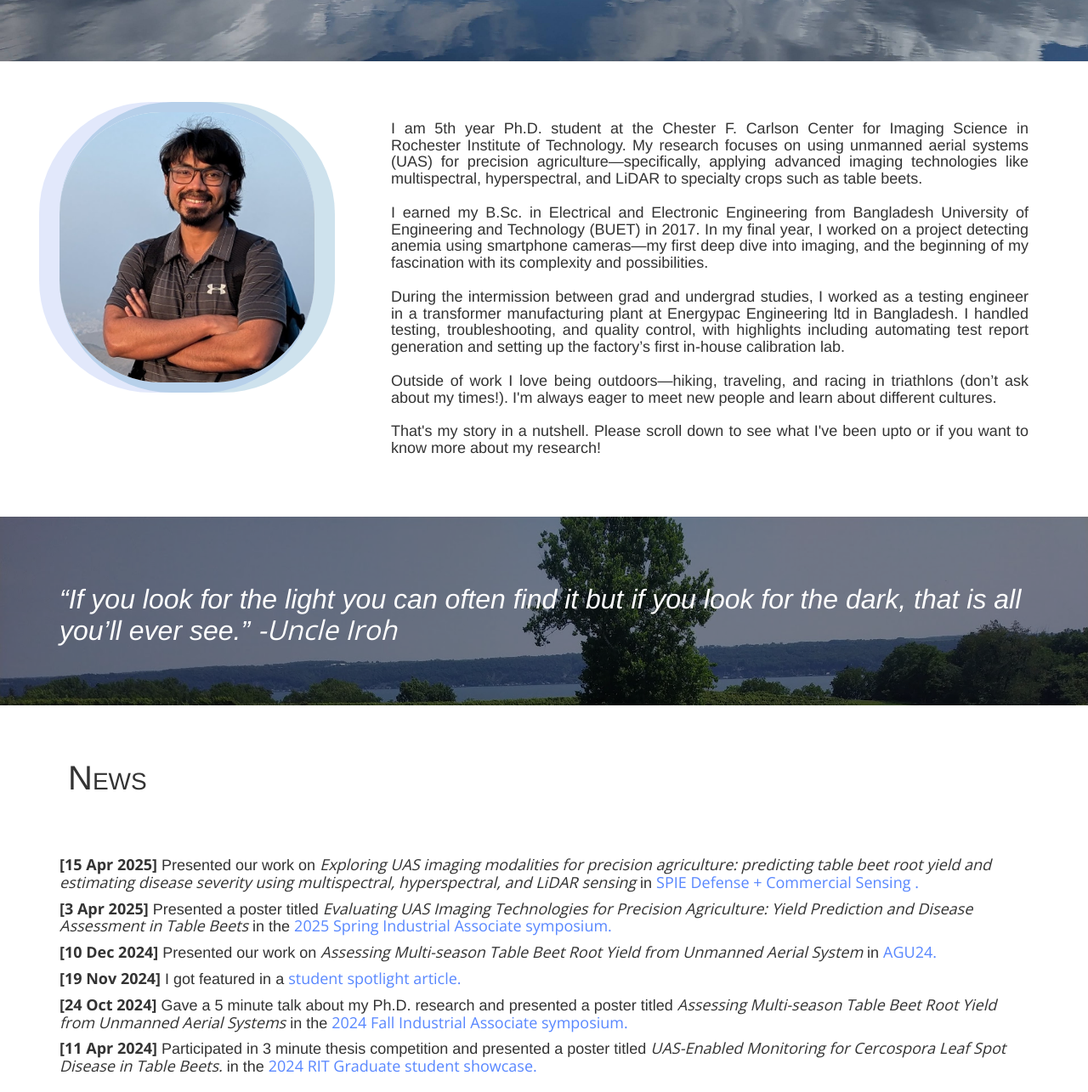
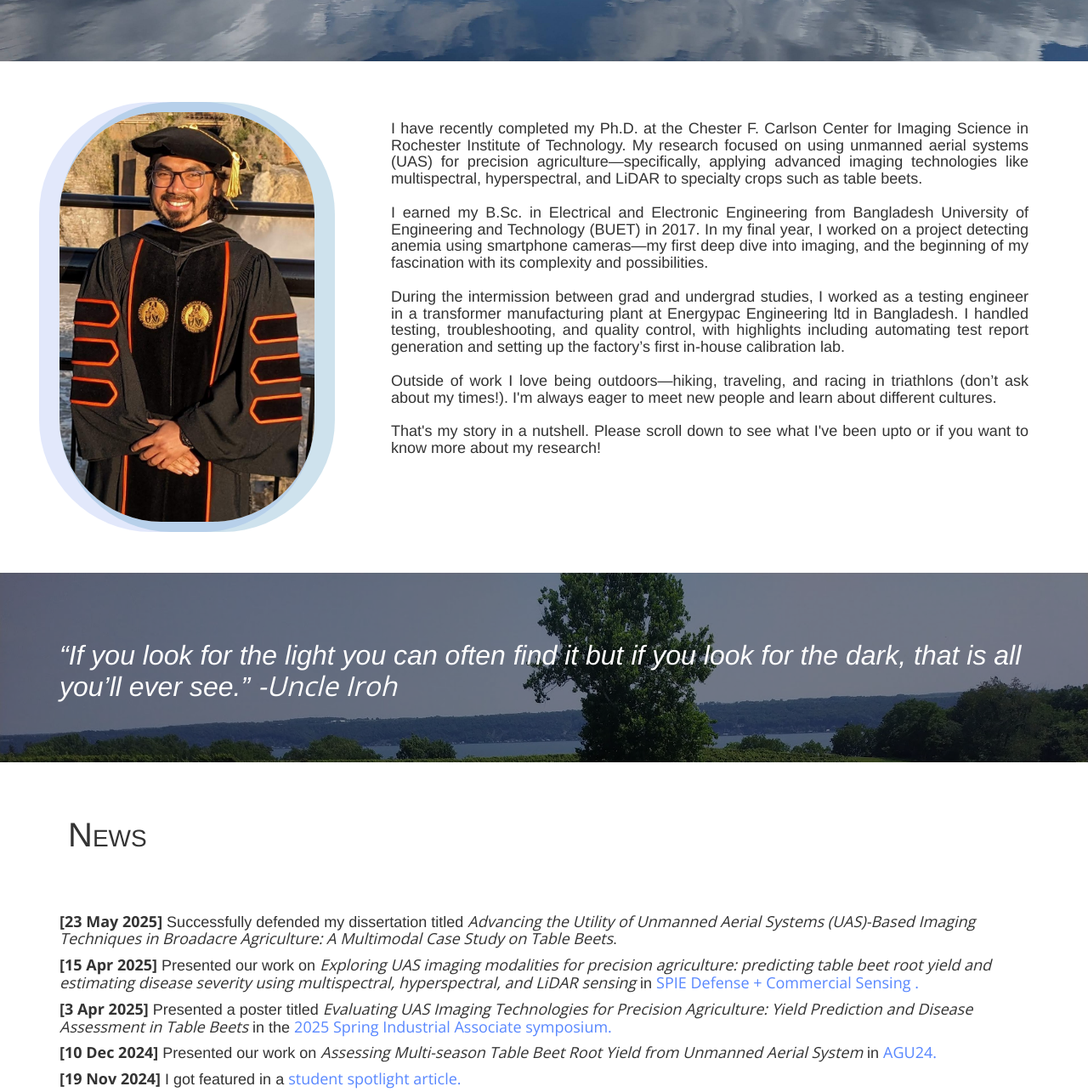
Before and after one commit to saif8091/saif.github.io, a plain HTML site: page index.html in a window 1280 px wide. Shown: the part 892-2177 px from the top of the page at 85% size. Drawn offline with nearby package versions, Linux system fonts and the light colour scheme.

Commit message:
updated picture and title

```diff
--- a/index.html
+++ b/index.html
@@ -62,7 +62,7 @@
             <div class="row">
                 <header class="centered">
                     <h1>Mohammad Saif</h1>
-                    <p>Ph.D. Candidate Imaging Science</p>
+                    <p>Ph.D. in Imaging Science</p>
                 </header>
                 <div class="social-icons">
                         <a href="https://www.linkedin.com/in/mohammad-saif-316463147/"><i class="fa fa-linkedin-square"></i></a>
@@ -83,10 +83,10 @@
   <div class="container">
     <div class="row">
       <!-- item -->
-      <div class="col-md-4 tileBox"> <img src="images/me3.jpg" alt="me"/> </div>
+      <div class="col-md-4 tileBox"> <img src="images/me4.jpeg" alt="me"/> </div>
       <div class="col-md-8 tileBox">
-        <h4 style="text-align: justify;" >I am 5th year Ph.D. student at the Chester F. Carlson Center for Imaging Science in Rochester Institute of Technology.
-          My research focuses on using unmanned aerial systems (UAS) for precision agriculture—specifically, applying advanced imaging technologies like multispectral, hyperspectral, and LiDAR to specialty crops such as table beets.
+        <h4 style="text-align: justify;" >I have recently completed my Ph.D. at the Chester F. Carlson Center for Imaging Science in Rochester Institute of Technology.
+          My research focused on using unmanned aerial systems (UAS) for precision agriculture—specifically, applying advanced imaging technologies like multispectral, hyperspectral, and LiDAR to specialty crops such as table beets.
           <br/><br/>
           I earned my B.Sc. in Electrical and Electronic Engineering from Bangladesh University of Engineering and Technology (BUET) in 2017.
           In my final year, I worked on a project detecting anemia using smartphone cameras—my first deep dive into imaging, and the beginning of my fascination with its complexity and possibilities.
@@ -124,6 +124,14 @@
       <h2>News</h2>
     </div>
     <div class="row newsContainer">
+      <div class="col-md-12 newsBox">
+        <div class="news-item">
+          <h4 style = "font-weight: normal;"> <b>[23 May 2025]</b> Successfully defended my dissertation titled
+            <i>Advancing the Utility of Unmanned Aerial Systems (UAS)-Based Imaging Techniques in Broadacre Agriculture: A Multimodal Case Study on Table Beets</i>.</a>
+          </h4>
+        </div>
+      </div>
+
       <div class="col-md-12 newsBox">
         <div class="news-item">
           <h4 style = "font-weight: normal;"> <b>[15 Apr 2025]</b> Presented our work on <i>Exploring UAS imaging modalities for precision agriculture:
@@ -204,7 +212,7 @@ Science Foundation (NSF), Love Beets USA, the New York Farm Viability Institute
     Lecture and assisting students with their queries.
   </p>
   <p>Topics: : Spectral image analysis techniques, UAS hyperspectral image processing</p>
-  <h4 style="font-style: italic; font-size: medium;">Image Processing for computer vision</h4>
+  <h4 style="font-style: italic; font-size: medium;">Image Processing for Computer Vision</h4>
   <h5>Spring 2021</h5>
   <p>
     Grading assignments and assisting students with their queries.
```
Also changed, not shown: images/me.jpg (deleted), images/me2.jpg (deleted), images/me4.jpeg (added).
